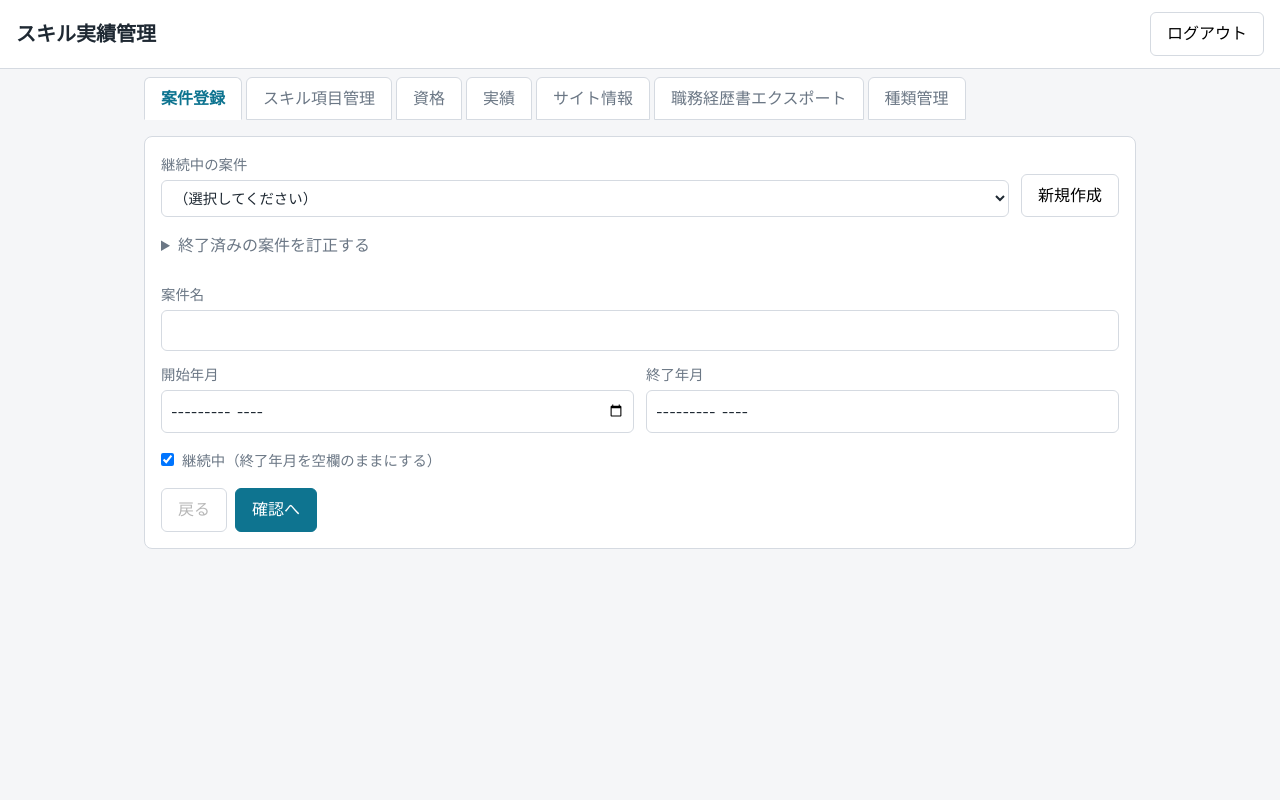
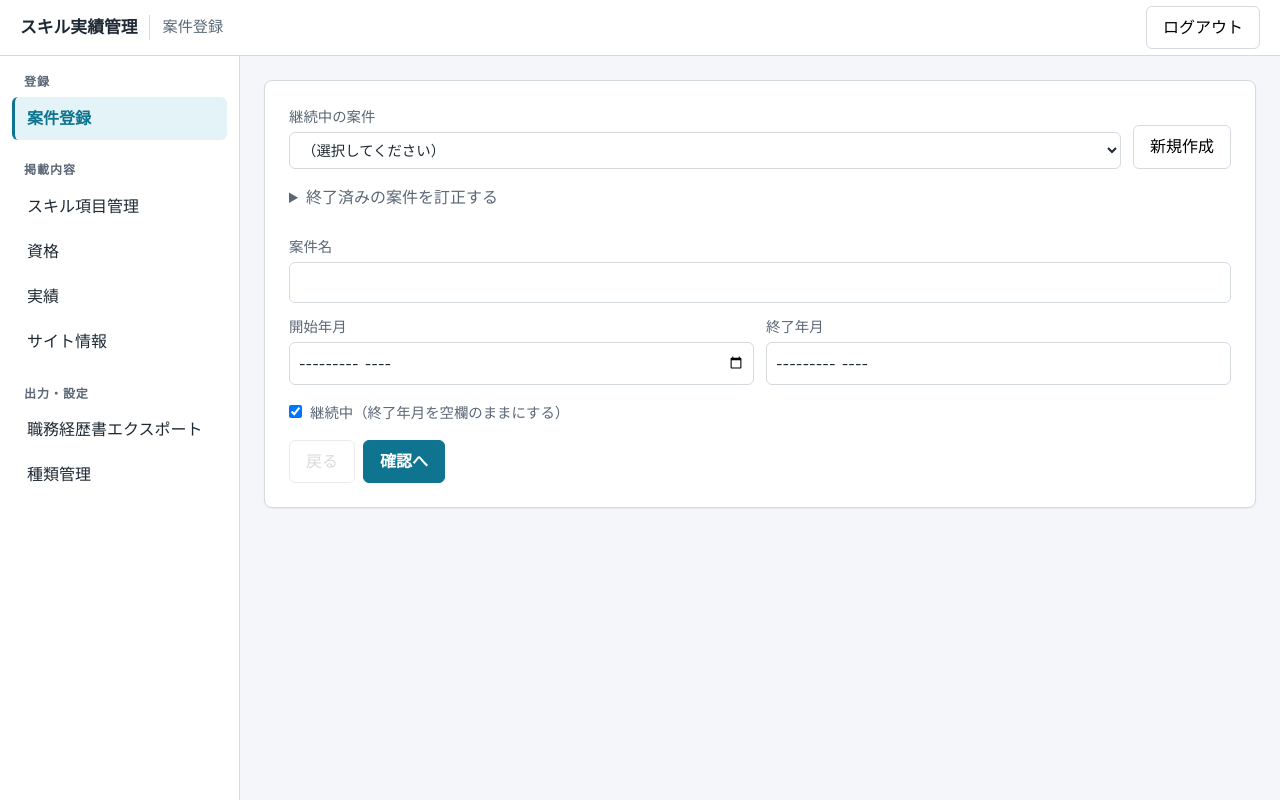
Before and after one commit to Seiya-Nakagawa/Portfolio, a Django app: page /manage/ in a window 1280 px wide. Run offline with Django 5.2, Linux system fonts and the light colour scheme; the visitor is signed in with stand-in values (Sample User, id 1); data that the repository does not hold is empty; some libraries are stand-ins or nearby versions.

Commit message:
feat: 管理サイトのレイアウトをリニューアルする (#124) (#125)
- 上部タブを左サイドバーに変更し、用途（登録／掲載内容／出力・設定）でグルーピング
- 768px 未満ではサイドバーを折りたたみ、ヘッダーのボタンで開閉
- ヘッダーに現在の画面名を表示
- ライト基調のまま、コンテンツ幅の拡大・カード化・表の視認性・フォーカス表示を改善
- トーストを画面右上に表示し、入力を妨げないよう変更
- ログイン画面のスタイルを調整
- 基本設計書の管理画面レイアウトの記載を更新

Co-authored-by: Claude Sonnet 5.5 <noreply@anthropic.com>

```diff
--- a/webapp/static/css/manage.css
+++ b/webapp/static/css/manage.css
@@ -1,12 +1,16 @@
 :root {
-  --bg: #f5f6f8;
+  --bg: #f4f6f9;
   --panel: #fff;
   --text: #1f2933;
-  --muted: #6b7785;
+  --muted: #5b6776;
   --border: #d5dae1;
   --primary: #0e7490;
+  --primary-soft: #e3f3f7;
   --danger: #b42318;
   --ok: #067647;
+
+  --header-height: 3.5rem;
+  --sidebar-width: 15rem;
 }
 
 * {
@@ -22,9 +26,10 @@ body {
 }
 
 main {
-  max-width: 64rem;
-  margin: 0 auto;
-  padding: 1rem;
+  grid-area: main;
+  width: 100%;
+  max-width: 80rem;
+  padding: 1.5rem;
 }
 
 h1 {
@@ -37,26 +42,103 @@ h2 {
   font-size: 1.1rem;
 }
 
+/* 管理画面の骨格: ヘッダー（上段）・サイドバー（左）・本文（右） */
+.app-shell {
+  display: grid;
+  grid-template-columns: var(--sidebar-width) minmax(0, 1fr);
+  grid-template-rows: var(--header-height) 1fr;
+  grid-template-areas:
+    'header header'
+    'sidebar main';
+  min-height: 100vh;
+}
+
 .app-header {
+  grid-area: header;
+  position: sticky;
+  top: 0;
+  z-index: 20;
   display: flex;
   align-items: center;
-  justify-content: space-between;
-  padding: 0.75rem 1rem;
+  gap: 0.75rem;
+  padding: 0 1.25rem;
   background: var(--panel);
   border-bottom: 1px solid var(--border);
 }
 
-.tabs,
+.app-title {
+  font-size: 1.05rem;
+}
+
+.current-page {
+  padding-left: 0.75rem;
+  border-left: 1px solid var(--border);
+  color: var(--muted);
+  font-size: 0.95rem;
+}
+
+.nav-toggle {
+  display: none;
+  padding: 0.25rem 0.6rem;
+  font-size: 1.25rem;
+  line-height: 1;
+}
+
+.sidebar {
+  grid-area: sidebar;
+  position: sticky;
+  top: var(--header-height);
+  align-self: start;
+  height: calc(100vh - var(--header-height));
+  overflow-y: auto;
+  padding: 1rem 0.75rem;
+  background: var(--panel);
+  border-right: 1px solid var(--border);
+}
+
+.nav-group {
+  margin: 1.25rem 0 0.35rem;
+  padding: 0 0.75rem;
+  color: var(--muted);
+  font-size: 0.75rem;
+  font-weight: 700;
+  letter-spacing: 0.08em;
+}
+
+.nav-group:first-child {
+  margin-top: 0;
+}
+
+.sidebar button {
+  display: block;
+  width: 100%;
+  margin-bottom: 0.125rem;
+  border: 0;
+  border-left: 3px solid transparent;
+  border-radius: 0.375rem;
+  background: transparent;
+  color: var(--text);
+  padding: 0.55rem 0.75rem;
+  text-align: left;
+}
+
+.sidebar button:hover {
+  background: var(--bg);
+}
+
+.sidebar button[aria-selected='true'] {
+  border-left-color: var(--primary);
+  background: var(--primary-soft);
+  color: var(--primary);
+  font-weight: 700;
+}
+
 .page-tabs {
   display: flex;
   flex-wrap: wrap;
   gap: 0.25rem;
-  max-width: 64rem;
-  margin: 0 auto;
-  padding: 0.5rem 1rem 0;
 }
 
-.tabs button,
 .page-tabs button {
   border: 1px solid var(--border);
   border-radius: 0.375rem 0.375rem 0 0;
@@ -99,7 +182,6 @@ h2 {
   color: var(--muted);
 }
 
-.tabs button[aria-selected='true'],
 .page-tabs button[aria-selected='true'] {
   border-bottom-color: var(--panel);
   color: var(--primary);
@@ -110,7 +192,8 @@ section {
   background: var(--panel);
   border: 1px solid var(--border);
   border-radius: 0.5rem;
-  padding: 1rem;
+  padding: 1.5rem;
+  box-shadow: 0 1px 2px rgba(16, 24, 40, 0.05);
 }
 
 label {
@@ -149,15 +242,33 @@ button {
   cursor: pointer;
 }
 
+button:hover {
+  background: var(--bg);
+}
+
+button:disabled {
+  opacity: 0.5;
+  cursor: not-allowed;
+}
+
 button.primary {
   background: var(--primary);
   border-color: var(--primary);
   color: #fff;
+  font-weight: 700;
+}
+
+button.primary:hover {
+  background: #0b5f75;
 }
 
 button.danger {
   color: var(--danger);
   border-color: var(--danger);
+}
+
+button.danger:hover {
+  background: #fef3f2;
 }
 
 .row {
--- a/webapp/static/js/manage.js
+++ b/webapp/static/js/manage.js
@@ -32,7 +32,7 @@ document.addEventListener('DOMContentLoaded', () => {
     const TOAST_DURATION_MS = { ok: 3000, warning: 4000, error: 5000 };
     let toastTimer = null;
 
-    // 完了通知・エラー・警告は、いずれも画面中央のポップアップ（トースト）で表示する。
+    // 完了通知・エラー・警告は、いずれも画面右上のポップアップ（トースト）で表示する。
     function showMessage(text, kind = 'ok') {
         clearTimeout(toastTimer);
         toastEl.hidden = true;
@@ -990,10 +990,23 @@ document.addEventListener('DOMContentLoaded', () => {
         categories: loadCategories,
     };
 
+    // 狭い画面でのサイドバー開閉。画面を選択したら閉じる。
+    const navToggle = document.getElementById('nav-toggle');
+    function setNavOpen(open) {
+        document.body.classList.toggle('nav-open', open);
+        navToggle.setAttribute('aria-expanded', String(open));
+    }
+    navToggle.addEventListener('click', () => setNavOpen(!document.body.classList.contains('nav-open')));
+
     async function showTab(name) {
         document.querySelectorAll('#main-tabs button').forEach((b) => {
-            b.setAttribute('aria-selected', String(b.dataset.tab === name));
+            const selected = b.dataset.tab === name;
+            b.setAttribute('aria-selected', String(selected));
+            if (selected) {
+                document.getElementById('current-page').textContent = b.textContent;
+            }
         });
+        setNavOpen(false);
         Object.keys(tabLoaders).forEach((key) => {
             document.getElementById(`tab-${key}`).hidden = key !== name;
         });
--- a/webapp/templates/manage/index.html
+++ b/webapp/templates/manage/index.html
@@ -21,20 +21,27 @@
     data-api-export="{% url 'manage-api-export' %}"
     data-export-download="{% url 'manage-export-download' %}"
   >
+    <div class="app-shell">
       <header class="app-header">
-      <h1>スキル実績管理</h1>
+        <button type="button" class="nav-toggle" id="nav-toggle" aria-controls="main-tabs" aria-expanded="false" aria-label="メニューを開閉">☰</button>
+        <h1 class="app-title">スキル実績管理</h1>
+        <span class="current-page" id="current-page" aria-live="polite"></span>
+        <span class="spacer"></span>
         <form method="post" action="{% url 'logout' %}">
           {% csrf_token %}
           <button type="submit">ログアウト</button>
         </form>
       </header>
 
-    <nav class="tabs" id="main-tabs" role="tablist">
+      <nav class="sidebar" id="main-tabs" role="tablist" aria-orientation="vertical" aria-label="管理メニュー">
+        <p class="nav-group" role="presentation">登録</p>
         <button type="button" role="tab" data-tab="project">案件登録</button>
+        <p class="nav-group" role="presentation">掲載内容</p>
         <button type="button" role="tab" data-tab="skills">スキル項目管理</button>
         <button type="button" role="tab" data-tab="certifications">資格</button>
         <button type="button" role="tab" data-tab="works">実績</button>
         <button type="button" role="tab" data-tab="site">サイト情報</button>
+        <p class="nav-group" role="presentation">出力・設定</p>
         <button type="button" role="tab" data-tab="export">職務経歴書エクスポート</button>
         <button type="button" role="tab" data-tab="categories">種類管理</button>
       </nav>
@@ -50,6 +57,7 @@
         <section id="tab-export" hidden></section>
         <section id="tab-categories" hidden></section>
       </main>
+    </div>
 
     <script src="{% static 'js/manage.js' %}"></script>
   </body>
```
Also changed, not shown: other parts of webapp/static/css/manage.css (+87 -16 lines), docs/02.design/DESIGN.md (+11 -2 lines). Lines whose indentation alone changed are shown as unchanged.
